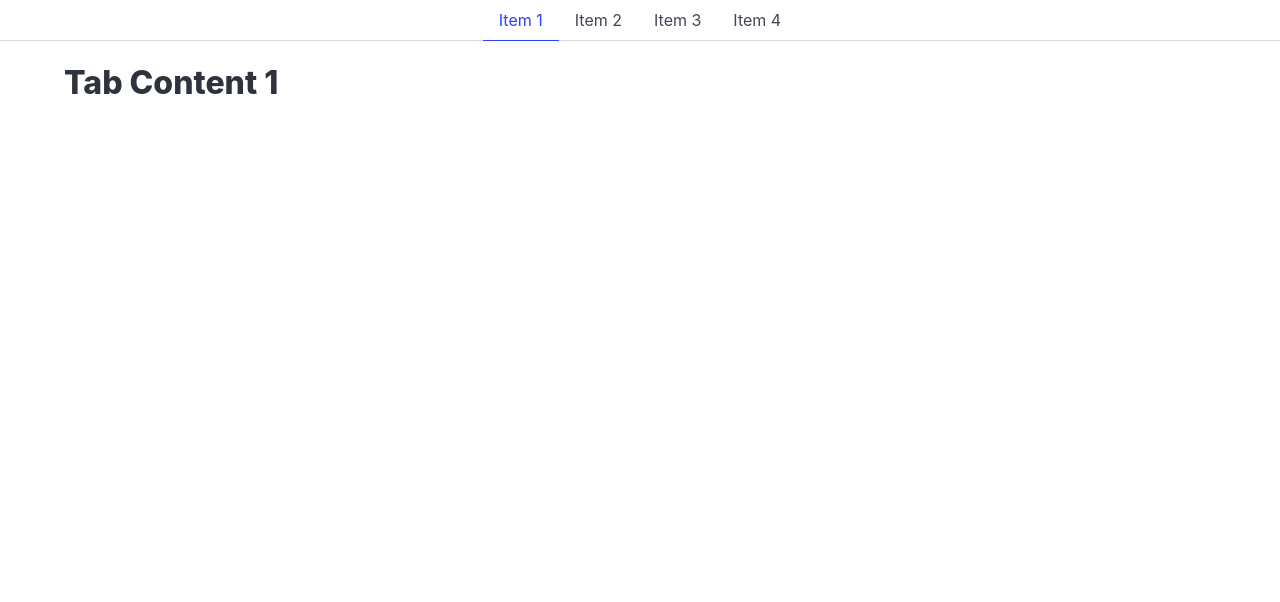
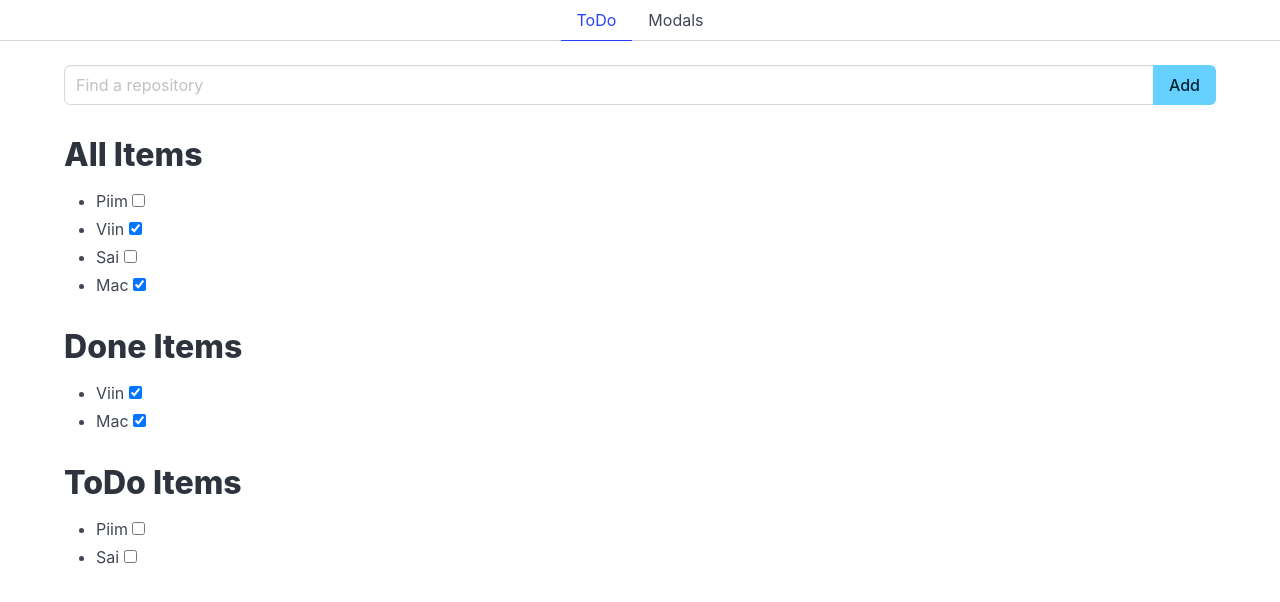
Before and after one commit to ArtjomLugovets/learnfront, a Vue app: page / in a window 1280 px wide. Shown: the top 602 px of the page. Built offline with nearby package versions, Linux system fonts and the light colour scheme.

Commit message:
Add components is example

```diff
--- a/src/App.vue
+++ b/src/App.vue
@@ -2,18 +2,17 @@
 import { ref } from 'vue'
 import Tabs from './components/Tabs.vue';
 
+import ToDo from './pages/Todo.vue';
+import Modals from './pages/Modals.vue';
+
 let tabTitles = ref([
-  'Item 1',
-  'Item 2',
-  'Item 3',
-  'Item 4',
+  'ToDo',
+  'Modals',
 ]);
 let activeTab = ref(0);
 let contents = [
-  'Content 1',
-  'Content 2',
-  'Content 3',
-  'Content 4',
+  ToDo,
+  Modals,
 ];
 
 </script>
@@ -21,7 +20,7 @@
 <template>
   <Tabs :titles="tabTitles" :active="activeTab" @change="activeTab = $event"></Tabs>
   <div class="container content mt-3">
-    <h1>Tab {{ contents[activeTab] }}</h1>
+    <component :is="contents[activeTab]"></component>
   </div>
 </template>
 
--- a/src/pages/Modals.vue
+++ b/src/pages/Modals.vue
@@ -1,7 +1,7 @@
 <script setup>
 import { ref } from 'vue'
-import Modal from './components/Modal.vue';
-import ImgModal from './components/ImgModal.vue';
+import Modal from '../components/Modal.vue';
+import ImgModal from '../components/ImgModal.vue';
 
 let modal1Open = ref(false);
 let modal2Open = ref(false);
--- a/src/pages/ToDo.vue
+++ b/src/pages/ToDo.vue
@@ -1,6 +1,6 @@
 <script setup>
 import { computed, ref } from 'vue';
-import ItemList from './components/ItemList.vue';
+import ItemList from '../components/ItemList.vue';
 let i = 0;
 let items = ref([
   {id:i++, text:'Piim', isDone: false},
```
